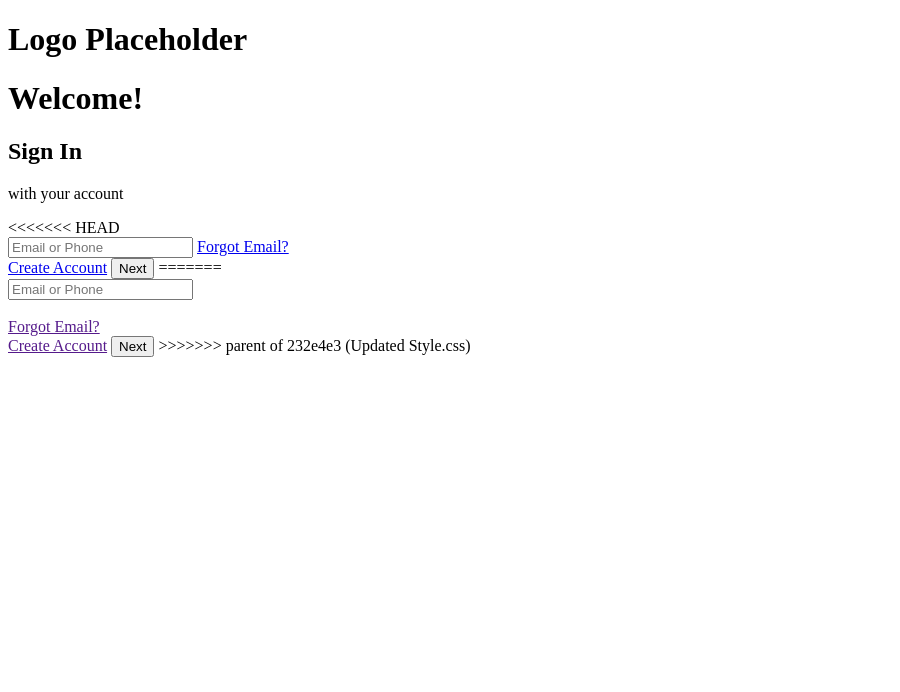
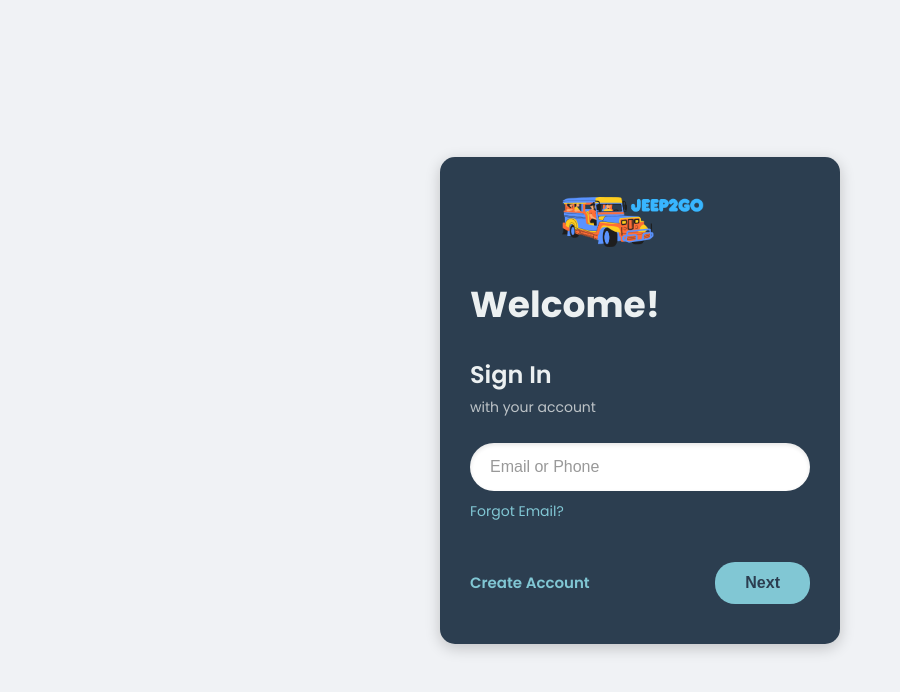
Before and after one commit to Lesty0001/CreamyCheesePuffs, a plain HTML site: page Creamy Cheese Puffs/signin.html in a window 1280 px wide. Shown: the whole page, without its empty margins (0-900 px from the left). Drawn offline with Linux system fonts and the light colour scheme.

Commit message:
Fixed something

```diff
--- a/Creamy Cheese Puffs/signin.html
+++ b/Creamy Cheese Puffs/signin.html
@@ -3,17 +3,23 @@
 <head>
     <meta charset="UTF-8">
     <meta name="viewport" content="width=device-width, initial-scale=1.0">
-    <link rel="stylesheet" href="signform.css">
-
-    <title>Sign-In</title>
+    <link rel="stylesheet" href="style.css">
+    <link rel="preconnect" href="https://fonts.googleapis.com">
+    <link rel="preconnect" href="https://fonts.gstatic.com" crossorigin>
+    <link href="https://fonts.googleapis.com/css2?family=Poppins:wght@400;600;700&display=swap" rel="stylesheet">
+    <title>Jeep2Go - Sign In</title>
 </head>
 <body>
-    <div>
-        <h1>Logo Placeholder</h1>
-        <h1>Welcome!</h1>
-        <h2>Sign In</h2>
+    <div class="signin-container">
+        <div class="logo-area">
+            <img src="jeep2go-logo-cut.png" alt="Jeep2Go Logo" class="logo-img">
+        </div>
+
+        <h1 class="welcome-text">Welcome!</h1>
+
+        <div class="form-area">
+            <h2>Sign In</h2>
             <p>with your account</p>
-<<<<<<< HEAD
 
             <form action="#" id="signInForm">
                 <input type="text" placeholder="Email or Phone" id="username" name="username" required>
@@ -22,19 +28,5 @@
                 <div class="form-actions">
                     <a href="#" class="create-account-link">Create Account</a>
                     <button type="button" id="next-button">Next</button>
-=======
-        <div>
-            <form action="" id="signInForm">
-                <input type="text" placeholder="Email or Phone" id="username" name="username" required maxlength="25"><br><br>
-                <a href="">Forgot Email?</a>
-                <div>
-                    <a href="">Create Account</a>
-                    <button id="submit" onclick="password()">Next</button>
->>>>>>> parent of 232e4e3 (Updated Style.css)
-                </div>
-            </form>
-        </div>
-    </div>
 </body>
-<script src="signinPass.js"></script>
 </html>
```
